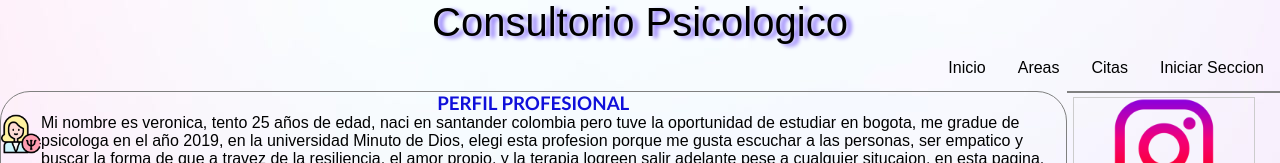
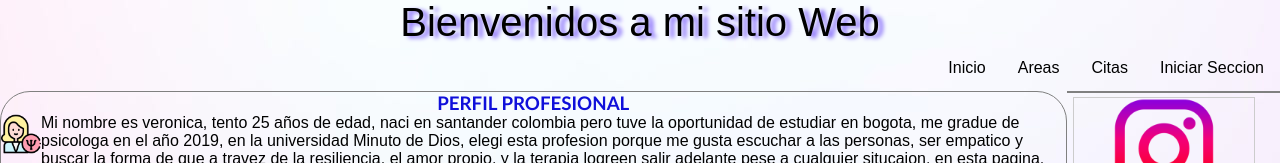
Before and after one commit to AnaFranco26/Consultorio, a plain HTML site: page index.html in a window 1280 px wide. Shown: the top 163 px of the page. Drawn offline with Linux system fonts and the light colour scheme.

Commit message:
cambio nombre al header

```diff
--- a/index.html
+++ b/index.html
@@ -13,7 +13,7 @@
 
 <div id="div-container">
   <div id="div-header" class="row">
-<header id="header" >Consultorio Psicologico </header>
+<header id="header" >Bienvenidos a mi sitio Web</header>
 
 <body>
   </div>
```
